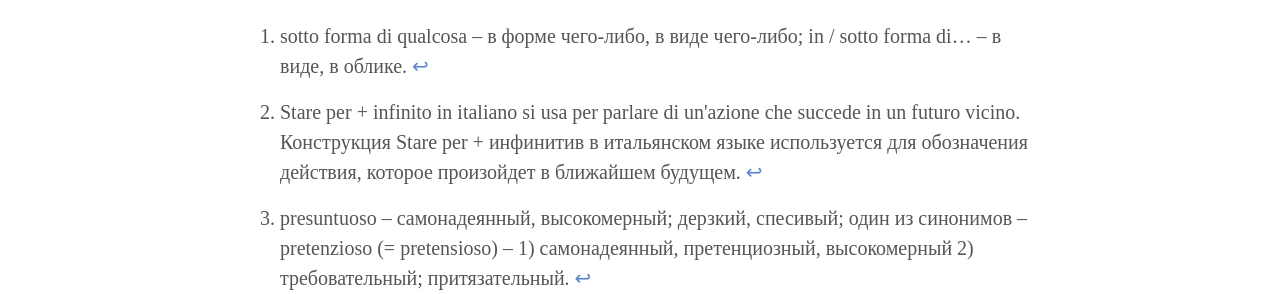
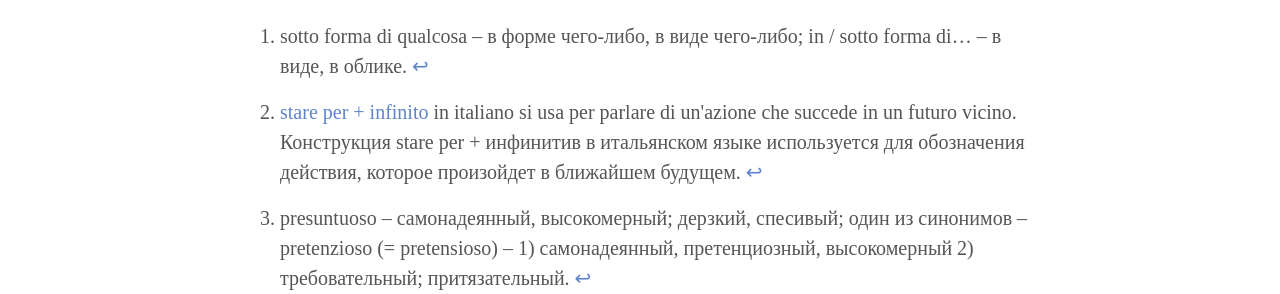
Before and after one commit to postolny/postolny.github.io, a Jekyll site: the page built from _posts/2021-04-09-il-modo-congiuntivo-uso-tempi-esempi.md, in a window 1280 px wide and 900 px high, scrolled down 3122 px. Shown: the part 174-468 px from the top of the window. Built offline with Jekyll 4.4.1, drawn with Linux system fonts in a browser that asks for light colours; some of the changed lines change nothing that is shown.

Commit message:
Add files via upload

```diff
--- a/_posts/2021-04-09-il-modo-congiuntivo-uso-tempi-esempi.md
+++ b/_posts/2021-04-09-il-modo-congiuntivo-uso-tempi-esempi.md
@@ -68,7 +68,7 @@ Il modo congiuntivo dispone di quattro tempi: due semplici (**presente** e **imp
 
 [^1]: sotto forma di qualcosa – в форме чего-либо, в виде чего-либо; in / sotto forma di... – в виде, в облике.
 
-[^2]: Stare per + infinito in italiano si usa per parlare di un'azione che succede in un futuro vicino. Конструкция Stare per + инфинитив в итальянском языке используется для обозначения действия, которое произойдет в ближайшем будущем.
+[^2]: [stare per + infinito]({{ site.baseurl }}/2021-04-09/il-modo-congiuntivo-uso-tempi-esempi) in italiano si usa per parlare di un'azione che succede in un futuro vicino. Конструкция stare per + инфинитив в итальянском языке используется для обозначения действия, которое произойдет в ближайшем будущем.
 
 [^3]: presuntuoso – самонадеянный, высокомерный; дерзкий, спесивый; один из синонимов – pretenzioso (= pretensioso) – 1) самонадеянный, претенциозный, высокомерный 2) требовательный; притязательный.
 
```
